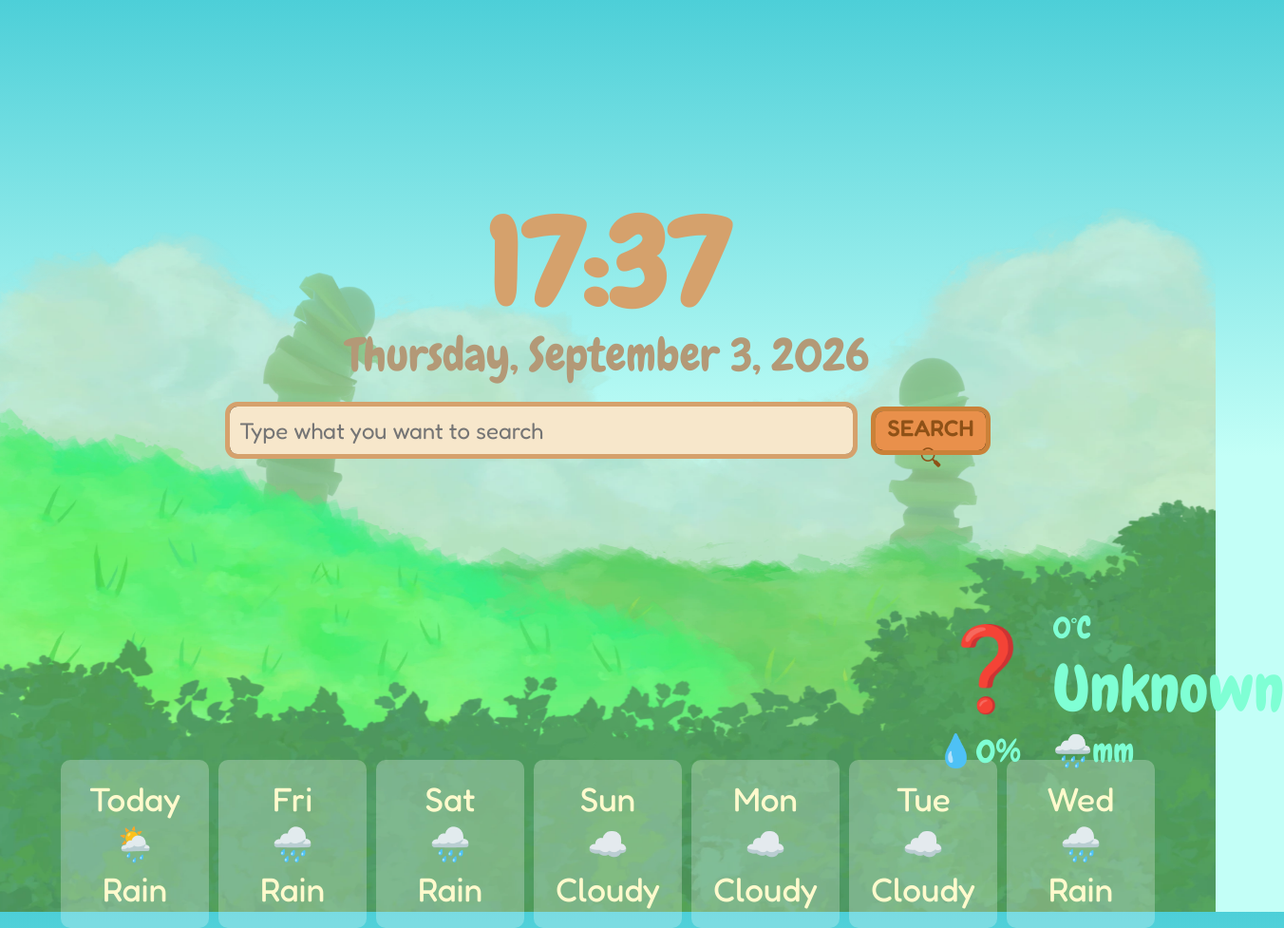
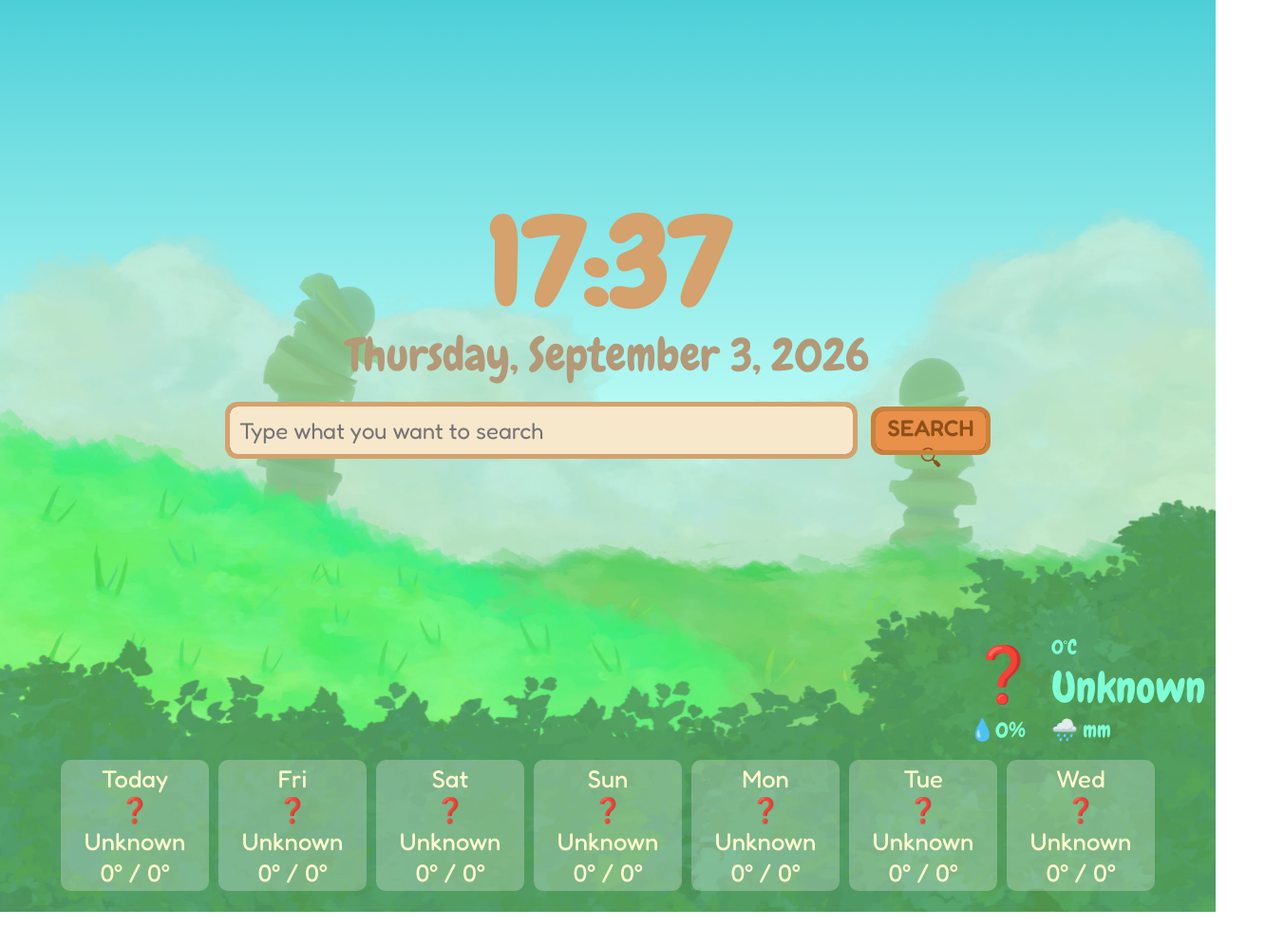
Before and after one commit to Ajo-Subarjo/serene, a website built with Vite: page index.html in a window 1280 px wide. Shown: the whole page at 95% size, 1352 px wide, since content can reach past the window. Built offline with nearby package versions, Linux system fonts and the light colour scheme; a web font is replaced by a local one; what openmeteo would draw is missing.

Commit message:
fixing weather forecast

```diff
--- a/index.html
+++ b/index.html
@@ -36,7 +36,7 @@
             <p id="humidity">💧29%</p>
             <p id="rain">🌧️0.1mm</p>
         </div>
-        <div class="weather-forecast">
+        <div id="weather-forecast">
             <div class="forecast-day">
                 <p>Today</p>
                 <p>🌦️</p>
@@ -80,6 +80,25 @@
             </div>
         </div>
     </div>
+    <div id="location-settings">
+        <h1>Location</h1>
+        <input
+            id="latitude-input"
+            type="number"
+            step="any"
+            placeholder="Latitude"
+        >
+
+        <input
+            id="longitude-input"
+            type="number"
+            step="any"
+            placeholder="Longitude"
+        >
+
+        <button id="location-save">Save</button>
+        <button id="location-cancel">Cancel</button>
+    </div>
     <script type="module" src="/src/main.js"></script>
   </body>
 </html>
--- a/src/main.js
+++ b/src/main.js
@@ -3,7 +3,7 @@ import { fetchWeatherApi  } from "openmeteo";
 const parallax = document.querySelector('.parallax');
 const grass_1 = document.querySelector('#grass1');
 const grass_2 = document.querySelector('#grass2');
-const cloud = document.querySelector('#cloud');
+
 const ornament = document.querySelector('#ornament')
 
 const searchForm = document.querySelector("#search-form");
@@ -17,34 +17,27 @@ const temperature = document.querySelector("#temperature");
 const condition = document.querySelector("#condition");
 const humidity = document.querySelector("#humidity");
 const rain = document.querySelector("#rain");
-const forecast = document.querySelector("#weather-forecast");
 
-const latitude = -6.9277;
-const longitude = 106.9317;
+const weatherForecast = document.querySelector("#weather-forecast");
 
 
-let params = {
-    latitude: -6.9277,
-    longitude: 106.9317,
+const locationSettings = document.querySelector("#location-settings");
+const latitudeInput = document.querySelector("#latitude-input");
+const longitudeInput = document.querySelector("#longitude-input");
+const locationSave = document.querySelector("#location-save");
+const locationCancel =document.querySelector("#location-cancel");
 
-    daily: ["weather_code"],
 
-    hourly: [
-        "temperature_2m",
-        "relative_humidity_2m"
-    ],
+let latitude = -6.9277;
+let longitude = 106.9317;
 
-    current: [
-        "temperature_2m",
-        "relative_humidity_2m",
-        "rain",
-        "precipitation",
-        "weather_code"
-    ],
+const savedLatitude = localStorage.getItem("latitude");
+const savedLongitude = localStorage.getItem("longitude");
 
-    timezone: "auto",
-};
-
+if (savedLatitude !== null && savedLongitude !== null) {
+    latitude = Number(savedLatitude);
+    longitude = Number(savedLongitude);
+}
 
 
 const sGrass1 = 40;
@@ -86,43 +79,66 @@ searchForm.addEventListener("submit", (e) => {
     window.location.href = url;
 });
 
+document.addEventListener("keydown", (event) => {
 
-function getWeatherInfo(code) {
+    if (
+        event.altKey &&
+        event.key.toLowerCase() === "c"
+    ) {
 
-    const weather = {
-        0: ["☀️", "Clear"],
-        1: ["🌤️", "Mainly clear"],
-        2: ["⛅", "Partly cloudy"],
-        3: ["☁️", "Overcast"],
+        event.preventDefault();
 
-        45: ["🌫️", "Fog"],
-        48: ["🌫️", "Rime fog"],
+        latitudeInput.value =
+            latitude;
 
-        51: ["🌦️", "Light drizzle"],
-        53: ["🌦️", "Drizzle"],
-        55: ["🌧️", "Heavy drizzle"],
+        longitudeInput.value =
+            longitude;
 
-        61: ["🌦️", "Light rain"],
-        63: ["🌧️", "Rain"],
-        65: ["🌧️", "Heavy rain"],
+        locationSettings.style.display =
+            "flex";
+    }
+});
 
-        71: ["🌨️", "Light snow"],
-        73: ["❄️", "Snow"],
-        75: ["❄️", "Heavy snow"],
+locationSave.addEventListener("click", () => {
 
-        80: ["🌦️", "Rain showers"],
-        81: ["🌧️", "Rain showers"],
-        82: ["⛈️", "Heavy showers"],
+    const newLatitude = Number(latitudeInput.value);
 
-        95: ["⛈️", "Thunderstorm"],
-        96: ["⛈️", "Thunderstorm"],
-        99: ["⛈️", "Thunderstorm"]
-    };
+    const newLongitude = Number(longitudeInput.value)
 
-    const [icon, name] = weather[code] ?? ["❓", "Unknown"];
 
-    return { icon, name };
-}
+    if (!Number.isFinite(newLatitude) || !Number.isFinite(newLongitude)) {
+        alert("Invalid latitude or longitude");
+        return;
+    }
+
+
+    if (newLatitude < -90 ||newLatitude > 90) {
+        alert("Latitude must be between -90 and 90")
+        return;
+    }
+
+    if (newLongitude < -180 ||newLongitude > 180) {
+        alert("Longitude must be between -180 and 180");
+        return;
+    }
+
+    latitude = newLatitude;
+
+    longitude = newLongitude;
+
+
+    localStorage.setItem("latitude", latitude);
+
+    localStorage.setItem("longitude", longitude);
+
+    locationSettings.style.display = "none";
+    getWeather();
+});
+
+
+locationCancel.addEventListener("click", () => {
+    locationSettings.style.display = "none";
+});
 
 
 function updateParallax() {
@@ -165,80 +181,166 @@ function updateDateTime() {
 }
 
 
-function updateCurrentWeather(current) {
-  const temperatureValue = current.variables(0).value();
-  const humidityValue = current.variables(1).value();
-  const precipitationValue = current.variables(2).value();
-  const weatherCode = current.variables(3).value();
 
-  const weather = getWeatherInfo(weatherCode);
+function getWeatherInfo(code, isDay = true) {
 
-  weatherIcon.textContent = weather.icon;
-
-  temperature.textContent =
-      `${Math.round(temperatureValue)}°C`;
-
-  condition.textContent =
-      weather.name;
-
-  humidity.textContent =
-      `💧${Math.round(humidityValue)}%`;
-
-  rain.textContent =
-      `🌧️${precipitationValue.toFixed(1)}mm`;
+    if (code === 0) {
+        return { icon: isDay ? "☀️" : "🌙", text: "Clear" };
+    } else if (code === 1) {
+        return { icon: isDay ? "🌤️" : "🌙", text: "Mainly clear" };
+    } else if (code === 2) {
+        return { icon: "⛅", text: "Partly cloudy" };
+    } else if (code === 3) {
+        return { icon: "☁️", text: "Cloudy" };
+    } else if (code === 45 || code === 48) {
+        return { icon: "🌫️", text: "Fog" };
+    } else if (code === 51 || code === 53 || code === 55) {
+        return { icon: "🌦️", text: "Drizzle" };
+    } else if (code === 56 || code === 57) {
+        return { icon: "🌧️", text: "Freezing drizzle" };
+    } else if (code === 61 || code === 63 || code === 65) {
+        return { icon: "🌧️", text: "Rain" };
+    } else if (code === 66 || code === 67) {
+        return { icon: "🌧️", text: "Freezing rain" };
+    } else if (code === 71 || code === 73 || code === 75 || code === 77) {
+        return { icon: "🌨️", text: "Snow" };
+    } else if (code === 80 || code === 81 || code === 82) {
+        return { icon: "🌦️", text: "Rain showers" };
+    } else if (code === 85 || code === 86) {
+        return { icon: "🌨️", text: "Snow showers" };
+    } else if (code === 95 || code === 96 || code === 99) {
+        return { icon: "⛈️", text: "Thunderstorm" };
+    } else {
+        return { icon: "❓", text: "Unknown" };
+    }
 }
 
 
-function updateForecastDaily(daily) {
+async function getWeather() {
 
-  forecast.innerHTML = ""
+    try {
 
-  const times = daily.time();
-  const weatherCodes = daily.variables(0).valuesArray();
-  const maxTemps = daily.variables(1).valuesArray();
-  const minTemps = daily.variables(2).valuesArray();
-  const rainProbability = daily.variables(3).valuesArray();
+        console.log(`Getting weather for ${latitude}, ${longitude}`);
 
-  for (let i = 0; i < times.lenght; i++) {
-    const date = new Date(Number(times[i]) * 1000)
+        const params = {
+            latitude: [latitude],
+            longitude: [longitude],
 
-    const day = date.toLocaleDateString("en-US", { weekday: 'short' })
+            current: "temperature_2m,relative_humidity_2m,rain,weather_code,is_day",
+            daily: "weather_code,temperature_2m_max,temperature_2m_min,rain_sum",
 
-    const weather = getWeatherInfo(weatherCodes[i]);
+            timezone: "auto",
+            forecast_days: 7
+        };
 
-    card.className = "forecast-day"
 
-    card.innerHTML = `
-      <p>${day}</p>
-      <p>${weather.icon}</p>
-      <p>${Math.round(maxTemps[i])}°</p>
-      <p>${Math.round(minTemps[i])}°</p>
-      <p>🌧️${Math.round(rainProbability[i])}%</p>
-      `;
-    forecast.appendChild(card)
+        const url = "https://api.open-meteo.com/v1/forecast"
 
-  }
+
+        const responses = await fetchWeatherApi(url, params);
+
+
+        const response = responses[0];
+        const current =response.current();
+
+
+        const currentTemperature = current.variables(0).value();
+        const currentHumidity = current.variables(1).value();
+        const currentRain = current.variables(2).value();
+        const currentWeatherCode = current.variables(3).value()
+        const isDay = current.variables(4).value() === 1;
+
+
+        const currentWeather = getWeatherInfo(currentWeatherCode, isDay);
+
+
+        weatherIcon.textContent = currentWeather.icon;
+        temperature.textContent = `${Math.round(currentTemperature)}°C`;
+        condition.textContent = currentWeather.text;
+        humidity.textContent = `💧${Math.round(currentHumidity)}%`;
+        rain.textContent = `🌧️${currentRain.toFixed(1)} mm`;
+
+
+        const daily = response.daily()
+        const weatherCodes = daily.variables(0).valuesArray();
+        const maxTemperatures = daily.variables(1).valuesArray();
+
+        const minTemperatures = daily.variables(2).valuesArray();
+        const rainSums = daily.variables(3).valuesArray();
+
+        weatherForecast.innerHTML = "";
+        const days = [
+            "Today",
+            "Tomorrow",
+            "Wed",
+            "Thu",
+            "Fri",
+            "Sat",
+            "Sun"
+        ];
+
+
+        const dateFormatter = new Intl.DateTimeFormat("en-EN", {weekday: "short"});
+
+
+        const startDate = new Date();
+
+
+        for (let i = 0; i < 7; i++) {
+
+            const code =weatherCodes[i];
+            const max = maxTemperatures[i];
+            const min = minTemperatures[i];
+            const rainAmount =rainSums[i]
+
+
+            const weather = getWeatherInfo(code, true);
+            let dayName;
+
+
+            if (i === 0) {
+                dayName = "Today";
+
+            } else {
+
+                const date =new Date(startDate);
+                date.setDate(date.getDate() + i);
+                dayName = dateFormatter.format(date);
+            }
+
+
+            const forecastDay = document.createElement("div");
+            forecastDay.className ="forecast-day";
+
+
+            forecastDay.innerHTML = `
+                <p>${dayName}</p>
+                <p>${weather.icon}</p>
+                <p>${weather.text}</p>
+                <p>
+                    ${Math.round(min)}°
+                    /
+                    ${Math.round(max)}°
+                </p>
+            `;
+
+
+            weatherForecast.appendChild(forecastDay);
+        }
+
+
+        console.log("Weather updated");
+
+    } catch (error) {
+        console.error("Failed to get weather:", error);
+        condition.textContent = "Weather unavailable";
+    }
 }
 
-async function getWeather() {
-  try {
-    const responses = await fetchWeatherApi("https://api.open-meteo.com/v1/forecast",params)
-    const res = responses[0]
-
-    const current = res.current();
-    const daily = res.daily()
-
-    updateCurrentWeather(current);
-
-  } catch (error) {
-    console.error("failded to get Weather", error)
-  }
-}
-
-
-
-
+getWeather();
 
 updateDateTime();
-getWeather()
 setInterval(updateDateTime, 1000);
+
+// Update weather every 10 minutes i guest
+setInterval(getWeather,10 * 60 * 1000);
--- a/src/style.css
+++ b/src/style.css
@@ -183,7 +183,8 @@ body {
 
 .current-weather {
     position: absolute;
-    left:80%;
+    left:83%;
+    bottom: 55%;
     display: grid;
     grid-template-columns: auto 1fr;
     grid-template-rows: auto auto auto;
@@ -195,7 +196,7 @@ body {
     font-family: Chewy;
     font-weight: 550;
     color: aquamarine;
-    font-size: clamp(3rem, 2.7vw, 8rem);
+    font-size: clamp(1rem, 2.5vw, 2.5rem);
 }
 
 .current-weather p {
@@ -228,7 +229,7 @@ body {
     font-size: 70%;
 }
 
-.weather-forecast {
+#weather-forecast {
     display: flex;
     justify-content: space-between;
     gap: 10px;
@@ -237,32 +238,69 @@ body {
     font-weight: 450;
     color: lemonchiffon;
     font-variation-settings:"wdth" 90;
-    font-size: clamp(2.2rem, 2.3vw, 8rem);
+    font-size: clamp(1rem, 2vw, 3rem);
 }
 
 
 .forecast-day {
     flex: 1;
     text-align: center;
-    padding: 15px;
+    padding: 2px;
     border-radius: 10px;
     background: rgba(255, 255, 255, 0.25);
 }
 
 .forecast-day p {
-    margin: 5px ;
+    margin: 2px ;
+}
+
+#location-settings {
+    position: fixed;
+    font-family: Fredoka;
+    top: 50%;
+    left: 50%;
+    transform: translate(-50%, -50%);
+    display: none;
+    color: sandybrown;
+    flex-direction: column;
+    gap: 10px;
+    width: min(80vw, 350px);
+    padding: 25px;
+    background: #f7e7cb;
+    border-radius: 15px;
+    z-index: 100;
+}
+
+#location-settings input {
+    box-sizing: border-box;
+    color: saddlebrown;
+    width: 100%;
+    height: 40px;
+    padding: 5px 10px;
+    font-size: 1rem;
+    font-weight: 550 ;
+    border: none;
+    border-radius: 8px;
+}
+
+#location-settings button {
+    height: 40px;
+    background-color: tan;
+    font-family: fredoka;
+    font-size: 1.5rem ;
+    color: saddlebrown;
+    font-weight: 550;
+    border: none;
+    border-radius: 8px;
+    cursor: pointer;
 }
 
 
 
-
-
 @keyframes moveCloud {
-    from {
-        transform: translate(40px);
+    from { transform: translate(40px);
     }
-    to {
-        transform: translate(-40px);
+    to { transform: translate(-40px);
     }
 }
 
@@ -283,18 +321,19 @@ body {
 
     }
 
-    .weather-forecast {
+    #weather-forecast {
         /*margin-right: 50px;*/
         width: 100vw;
         overflow-x: auto;
         display: flex;
         gap: 10px;
-        font-size: clamp(1.5rem, 2.5vw, 3rem);
+        font-size: clamp(1rem, 2.5vw, 3rem);
     }
 
     .forecast-day {
+        padding: 5px;
         flex: 0 0 100px;
-        margin-top: 4vh;
+        margin-top: 3vh;
     }
 
     .container {
```
